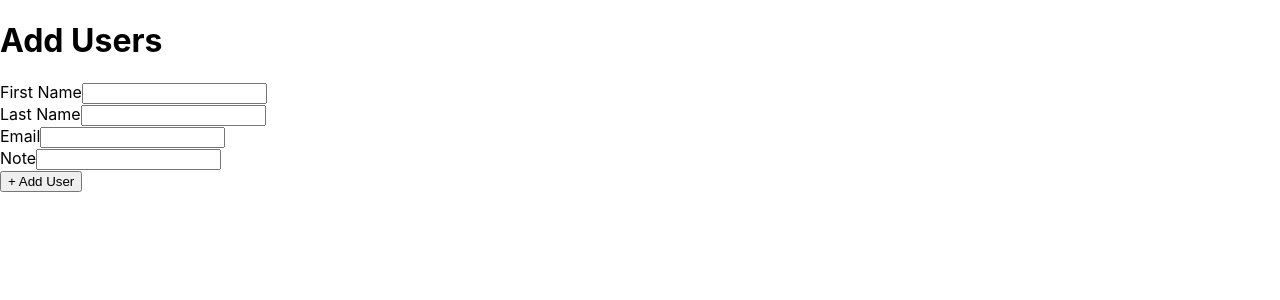
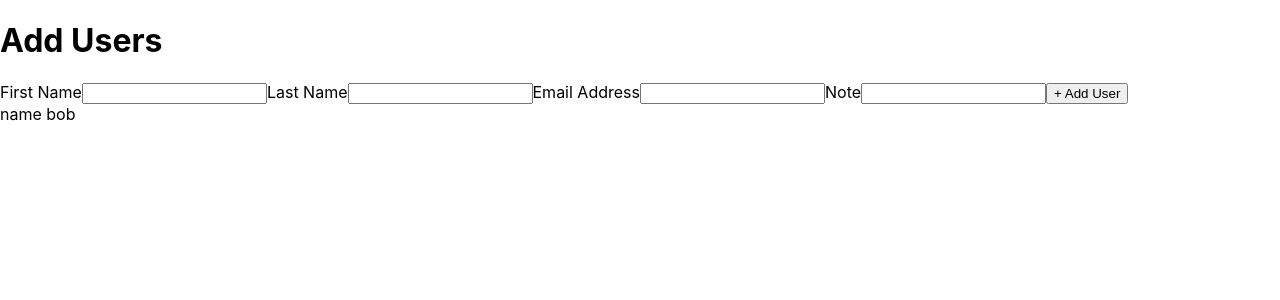
Before and after one commit to wil-gerard/openloop-coding-challenge, a React (Create React App) app: page / in a window 1280 px wide. Shown: the top 300 px of the page. Built offline with nearby package versions, Linux system fonts and the light colour scheme.

Commit message:
formik tutorial up till Yup validation

```diff
--- a/package.json
+++ b/package.json
@@ -37,5 +37,8 @@
       "last 1 firefox version",
       "last 1 safari version"
     ]
+  },
+  "devDependencies": {
+    "typescript": "^4.4.4"
   }
 }
--- a/src/App.js
+++ b/src/App.js
@@ -1,11 +1,11 @@
-// import { useCallback, useState } from 'react';
-
+import { useCallback, useState } from 'react';
 import AddUserForm from './components/AddUserForm';
 // import { User } from '../../../types';
-// import UserList from '../UserList';
+import UserList from './components/UserList'
 import './App.css';
 
 const App = () => {
+  const [users, setUsers] = useState([{"firstName":"bob", "lastName":"bilbo", "email":"www@www.com", "note":"hi"}])
 
   // const onSubmit = useCallback(() => {
   //   setUsers([user, ...users])
@@ -20,9 +20,9 @@ const App = () => {
         <div>
           <AddUserForm />
         </div>
-          {/* <div className={styles.col}>
-          <UserList removeUser={removeUser} users={users} />
-        </div> */}
+        <div>
+          <UserList data={users} />
+        </div>
       </div>
     </div>
   )
--- a/src/components/AddUserForm.js
+++ b/src/components/AddUserForm.js
@@ -1,55 +1,137 @@
-import { Formik, Form, Field, ErrorMessage } from 'formik';
+import { useRef, useEffect } from 'react';
+// Formik is a form library that helps with data flow in form state, validation/error messages, and form submission handling
+import { useFormik } from 'formik';
+// Yup is an object schema validation library with it's own configuration prop in Formik called validationSchema
+import * as yup from 'yup';
 
-const AddUserForm = () => (
-    <Formik
-        initialValues={{ firstName: '', lastName: '', email: '', note: '' }}
-        validate={values => {
-            const errors = {};
+
+// ----- Have someone smarter than you explain each step below -- This is how Formik explained their handleChange method -------
+// const [values, setValues] = React.useState({});
+
+// const handleChange = event => {
+//   setValues(prevValues => ({
+//     ...prevValues,
+//     // we use the name to tell Formik which key of `values` to update
+//     [event.target.name]: event.target.value
+//   });
+// }
+
+
+// custom validation function that returns an object with keys symmetrical to useFormik's values/initialValues
+const validate = values => {
+    const errors = {}; // ---- how does the errors object get assigned the keys of useFormik's values object? ----- errors is an object created from useFormik
+    // errors is assigned to an empty object - if there are no errors, validate() returns this empty errors object
+    if (!values.firstName) { // if the user has not entered anything into first name
+        errors.firstName = 'Required'; // then the errors object is assigns 'Required' to errors.firstName
+    } else if (values.firstName.length > 15) { // else, if the user has entered a name over 15 characters
+        errors.firstName = 'Must be 15 characters or less'; // then the errors.firstName property is now 'Must be 15 characters or less'
+    }
+
+    if (!values.lastName) {
+        errors.lastName = 'Required';
+    } else if (values.lastName.length > 20) {
+        errors.lastName = 'Must be 20 characters or less';
+    }
+
     if (!values.email) {
         errors.email = 'Required';
-            } else if (
-                !/^[A-Z0-9._%+-]+@[A-Z0-9.-]+\.[A-Z]{2,}$/i.test(values.email)
-            ) {
+    } else if (!/^[A-Z0-9._%+-]+@[A-Z0-9.-]+\.[A-Z]{2,4}$/i.test(values.email)) {
         errors.email = 'Invalid email address';
     }
+
+    if (!values.note) {
+        errors.note = 'Required';
+    } else if (values.note.length > 50) {
+        errors.note = 'Must be 50 characters or less';
+    }
+
     return errors;
-        }}
-        onSubmit={(values, { setSubmitting }) => {
-            setTimeout(() => {
+};
+
+const AddUserForm = () => {
+
+
+    // const firstInputRef = useRef<HTMLInputElement>(null)
+
+    // const focusInput = () => {
+    //     if (firstInputRef.current) {
+    //         firstInputRef.current.focus();
+    //     }
+    // }
+
+    // useFormik is a React hook that we pass our form's initialVales and submission function (onSubmit)
+    const formik = useFormik({
+        // We pass the useFormik() hook our intial form values
+        initialValues: {
+            firstName: '',
+            lastName: '',
+            email: '',
+            note: '',
+        },
+        // We pass the UseFormik() hook a validate function that is called when form values change or fields are blurred(event that fires when element has lost focus)
+        validate,
+        // We pass the UseFormik() hook a submit function that will be called when the form is submitted
+        // onSubmit will only be executed if the validate function returns an empty {} errors object
+        onSubmit: values => {
             alert(JSON.stringify(values, null, 2));
-                setSubmitting(false);
-            }, 400);
-        }}
-    >
-        {({ isSubmitting }) => (
-            <Form>
-                <div>
+        },
+    });
+    // The useFormik hook returns form state and helper methods in a variable called formik (this includes handleSubmit, handleChange, and values)
+    // Instead of managing our form’s values on our own and writing our own custom event handlers for every single input, we can just use useFormik()
+    return (
+        <form onSubmit={formik.handleSubmit}>
             <label htmlFor="firstName">First Name</label>
-                    <Field type="text" name="firstName" />
-                    <ErrorMessage name="firstName" component="div" />
-                </div>
-                <div>
+            <input
+                id="firstName"
+                name="firstName"
+                type="text"
+                onChange={formik.handleChange}
+                onBlur={formik.handleBlur} // Handles blur events - most of the time we only want to show a field's error message after our user is done typing in that field
+                // ref={firstInputRef}
+                value={formik.values.firstName}
+            />
+            {/*If the objects touched AND error have a property of firstName return a div containing the error message. else return null */}
+            {/*The touched object mirrors the shape of values/initialValues. With it's values(booleans) updated by handleBlur*/}
+            {formik.touched.firstName && formik.errors.firstName ? (
+                <div>{formik.errors.firstName}</div>
+            ) : null }
+
             <label htmlFor="lastName">Last Name</label>
-                    <Field type="text" name="lastName" />
-                    <ErrorMessage name="lastName" component="div" />
-                </div>
-                <div>
-                    <label htmlFor="email">Email</label>
-                    <Field type="email" name="email" />
-                    <ErrorMessage name="email" component="div" />
-                </div>
-                <div>
+            <input
+                id="lastName"
+                name="lastName"
+                type="text"
+                onChange={formik.handleChange}
+                onBlur={formik.handleBlur}
+                value={formik.values.lastName}
+            />
+            {formik.errors.lastName ? <div>{formik.errors.lastName}</div> : null}
+
+            <label htmlFor="email">Email Address</label>
+            <input
+                id="email"
+                name="email"
+                type="email"
+                onChange={formik.handleChange}
+                onBlur={formik.handleBlur}
+                value={formik.values.email}
+            />
+            {formik.errors.email ? <div>{formik.errors.email}</div> : null}
+
             <label htmlFor="note">Note</label>
-                    <Field type="text" name="note" />
-                    <ErrorMessage name="note" component="div" />
-                </div>
-                <button type="submit" disabled={isSubmitting}>
-                    + Add User
-                </button>
-            </Form>
-        )}
-    </Formik>
+            <input
+                id="note"
+                name="note"
+                type="text"
+                onChange={formik.handleChange}
+                onBlur={formik.handleBlur}
+                value={formik.values.note}
+            />
+            {formik.errors.note ? <div>{formik.errors.note}</div> : null}
 
+            <button type="submit">+ Add User</button>
+        </form>
     );
+};
 
 export default AddUserForm;
--- a/src/components/UserList.js
+++ b/src/components/UserList.js
@@ -0,0 +1,9 @@
+const UserList = ({data}) => {
+    return (
+        <div>
+            <div>name {data[0].firstName}</div>
+        </div>
+    )
+}
+
+export default UserList
```
Also changed, not shown: 1 other file (tests, documents, lock files or other folders). Lines whose indentation alone changed are shown as unchanged.
